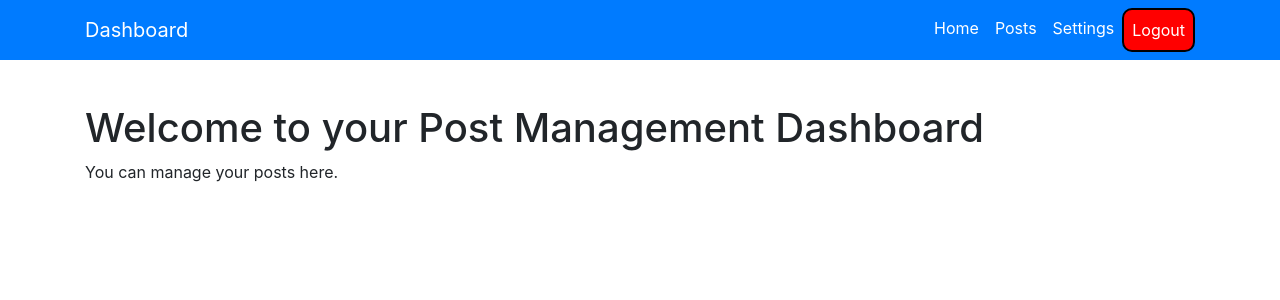
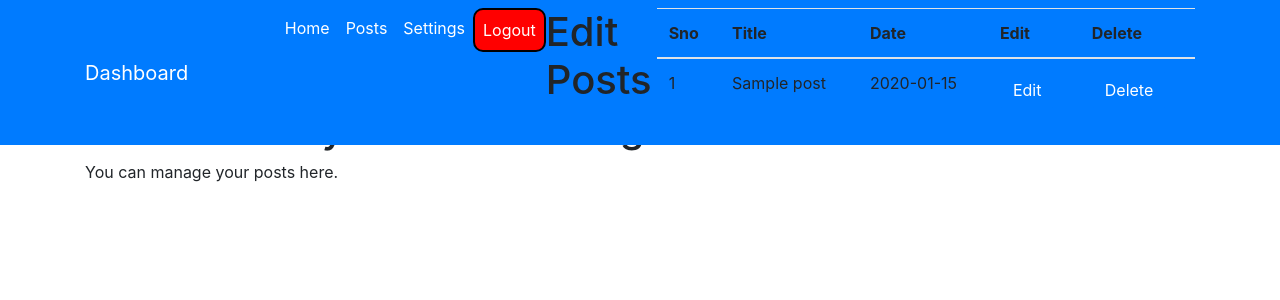
Before and after one commit to shreyas5522/fullStack-Blog, a Flask app: template templates/dashboard.html in a window 1280 px wide. Shown: the top 300 px of the page. Run offline with Flask 3, Linux system fonts and the light colour scheme; the template is opened without the code that fills it: values that come from a table or form of the project are taken from there, others are empty; tables that the repository leaves empty hold one stand-in row (values such as "Sample post"); some libraries are stand-ins or nearby versions.

Commit message:
2th-March-2024 | Posts in Dashboard

```diff
--- a/templates/dashboard.html
+++ b/templates/dashboard.html
@@ -29,6 +29,40 @@
                 <li class="nav-item">
                     <a class="nav-link logout-btn" href="logout">Logout</a>
                 </li>
+                <h1>Edit Posts</h1>
+                <table class="table">
+                    <thead>
+                      <tr>
+                        <th>Sno</th>
+                        <th>Title</th>
+                        <th>Date</th>
+                        <th>Edit</th>
+                        <th>Delete</th>
+                      </tr>
+                    </thead>
+                    <tbody>
+
+
+                      {% for post in posts %}
+                      <tr>
+                        <td>{{post.sno}}</td>
+                        <td>{{post.title}}</td>
+                        <td>{{post.date}}</td>
+                        <td><a href="/edit/{{post.sno}}"><button class="btn btn-primary" >Edit</button></a></td>
+                        <td><a href="/delete/{{post.sno}}"><button class="btn btn-primary">Delete</button></a></td>
+                      </tr>
+
+
+                      {% endfor %}
+
+
+
+
+
+                    </tbody>
+                  </table>
+
+
 
             </ul>
         </div>
```
